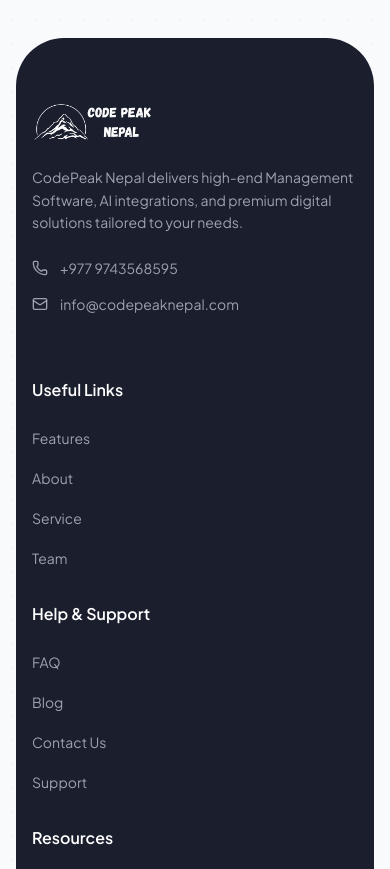
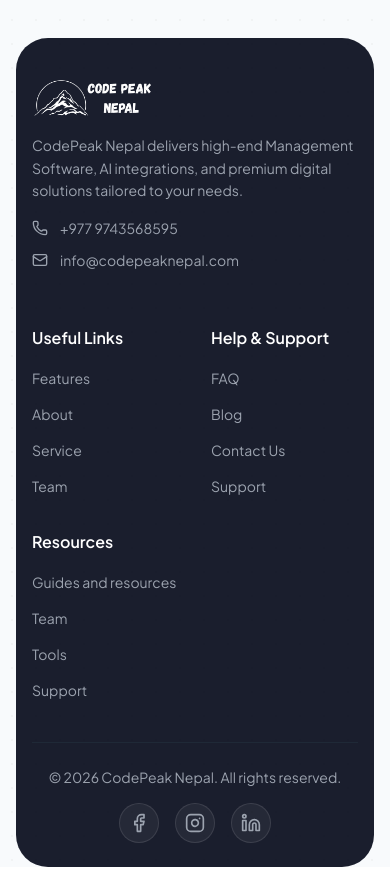
Before and after one commit to rajanthakullavlogs-ux/codepeaknepal, a Next.js app: page / in a window 390 px wide. Shown: the part 10240-11109 px from the top of the page. Built offline with nearby package versions, Linux system fonts and the light colour scheme.

Commit message:
Optimize footer layout for mobile viewports and update chatbot model to gemini-2.5-flash

```diff
--- a/src/app/api/chat/route.ts
+++ b/src/app/api/chat/route.ts
@@ -39,7 +39,7 @@
     `;
 
     const model = genAI.getGenerativeModel({
-      model: "gemini-1.5-flash",
+      model: "gemini-2.5-flash",
       systemInstruction: systemInstruction
     });
 
--- a/src/components/Footer.tsx
+++ b/src/components/Footer.tsx
@@ -3,18 +3,18 @@
 
 export default function Footer() {
   return (
-    <footer className="bg-navy text-white pt-16 pb-8 rounded-[3rem] mx-4 sm:mx-6 lg:mx-8 mb-8 overflow-hidden">
+    <footer className="bg-navy text-white pt-10 md:pt-16 pb-6 md:pb-8 rounded-[2rem] md:rounded-[3rem] mx-4 sm:mx-6 lg:mx-8 mb-8 overflow-hidden">
       <div className="max-w-7xl mx-auto px-4 sm:px-6 lg:px-8">
-        <div className="grid grid-cols-1 md:grid-cols-2 lg:grid-cols-4 gap-8 mb-10">
+        <div className="grid grid-cols-2 md:grid-cols-4 gap-8 mb-10">
           {/* Column 1 */}
-          <div className="lg:col-span-1">
-            <Link href="/" className="flex items-center gap-2 mb-6">
+          <div className="col-span-2 md:col-span-1">
+            <Link href="/" className="flex items-center gap-2 mb-4 md:mb-6">
               <img src="/assets/codepeak-logo.png" alt="CodePeak Nepal Logo" className="h-10 w-auto brightness-0 invert" />
             </Link>
-            <p className="text-gray-400 text-sm leading-relaxed mb-6">
+            <p className="text-gray-400 text-sm leading-relaxed mb-4 md:mb-6">
               CodePeak Nepal delivers high-end Management Software, AI integrations, and premium digital solutions tailored to your needs.
             </p>
-            <div className="space-y-4 mb-8">
+            <div className="space-y-3 mb-6 md:mb-8">
               <a href="tel:+9779743568595" className="flex items-center gap-3 text-gray-400 hover:text-white transition-colors text-sm">
                 <Phone className="w-4 h-4" /> +977 9743568595
               </a>
@@ -25,9 +25,9 @@
           </div>
 
           {/* Column 2 */}
-          <div>
-            <h4 className="font-semibold text-white mb-6">Useful Links</h4>
-            <ul className="space-y-4">
+          <div className="col-span-1">
+            <h4 className="font-semibold text-white mb-4 md:mb-6">Useful Links</h4>
+            <ul className="space-y-3 md:space-y-4">
               <li><Link href="#" className="text-gray-400 hover:text-primary transition-colors text-sm">Features</Link></li>
               <li><Link href="#" className="text-gray-400 hover:text-primary transition-colors text-sm">About</Link></li>
               <li><Link href="#" className="text-gray-400 hover:text-primary transition-colors text-sm">Service</Link></li>
@@ -36,9 +36,9 @@
           </div>
 
           {/* Column 3 */}
-          <div>
-            <h4 className="font-semibold text-white mb-6">Help & Support</h4>
-            <ul className="space-y-4">
+          <div className="col-span-1">
+            <h4 className="font-semibold text-white mb-4 md:mb-6">Help & Support</h4>
+            <ul className="space-y-3 md:space-y-4">
               <li><Link href="#" className="text-gray-400 hover:text-primary transition-colors text-sm">FAQ</Link></li>
               <li><Link href="#" className="text-gray-400 hover:text-primary transition-colors text-sm">Blog</Link></li>
               <li><Link href="#" className="text-gray-400 hover:text-primary transition-colors text-sm">Contact Us</Link></li>
@@ -47,9 +47,9 @@
           </div>
 
           {/* Column 4 */}
-          <div>
-            <h4 className="font-semibold text-white mb-6">Resources</h4>
-            <ul className="space-y-4">
+          <div className="col-span-2 sm:col-span-1">
+            <h4 className="font-semibold text-white mb-4 md:mb-6">Resources</h4>
+            <ul className="space-y-3 md:space-y-4">
               <li><Link href="#" className="text-gray-400 hover:text-primary transition-colors text-sm">Guides and resources</Link></li>
               <li><Link href="#" className="text-gray-400 hover:text-primary transition-colors text-sm">Team</Link></li>
               <li><Link href="#" className="text-gray-400 hover:text-primary transition-colors text-sm">Tools</Link></li>
@@ -58,7 +58,7 @@
           </div>
         </div>
 
-        <div className="pt-8 border-t border-gray-800 flex flex-col md:flex-row justify-between items-center gap-4">
+        <div className="pt-6 md:pt-8 border-t border-gray-800 flex flex-col md:flex-row justify-between items-center gap-4">
           <p className="text-gray-400 text-sm">
             © 2026 CodePeak Nepal. All rights reserved.
           </p>
```
